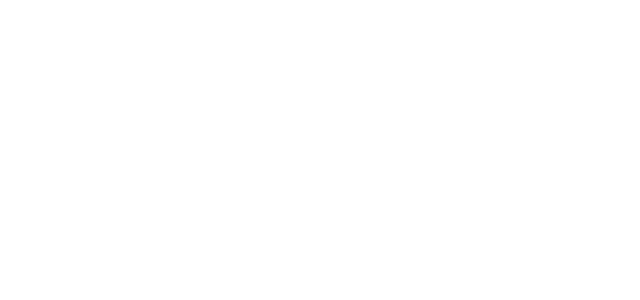
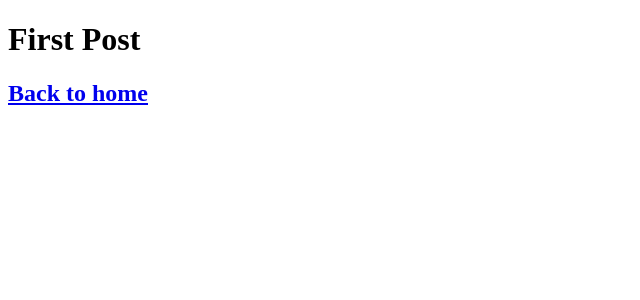
Before and after one commit to SatoshiSobue/nextjs-tutorial, a Next.js app in the folder nextjs-blog/: page /posts/first-post in a window 1280 px wide. Shown: the top 300 px of the page, without its empty margins (0-640 px from the left). Built offline with nearby package versions, Linux system fonts and the light colour scheme.

Commit message:
add layout file

```diff
--- /dev/null
+++ b/nextjs-blog/components/layout.js
@@ -0,0 +1,5 @@
+function Layout({ children}) {
+  return <div>{children}</div>
+}
+
+export default Layout
--- a/nextjs-blog/pages/posts/first-post.js
+++ b/nextjs-blog/pages/posts/first-post.js
@@ -1,9 +1,20 @@
 import Link from 'next/link'
 import Head from 'next/head'
+import Layout from '../../components/layout'
 export default function FirstPost() {
   return (
-    <>
-      <Head>First Post </Head>
-    </>
+    <Layout>
+      <Head>
+        <title>
+          First Post
+        </title>
+      </Head>
+      <h1>First Post</h1>
+      <h2>
+        <Link href="/">
+          <a>Back to home</a>
+        </Link>
+      </h2>
+    </Layout>
   )
 }
```
